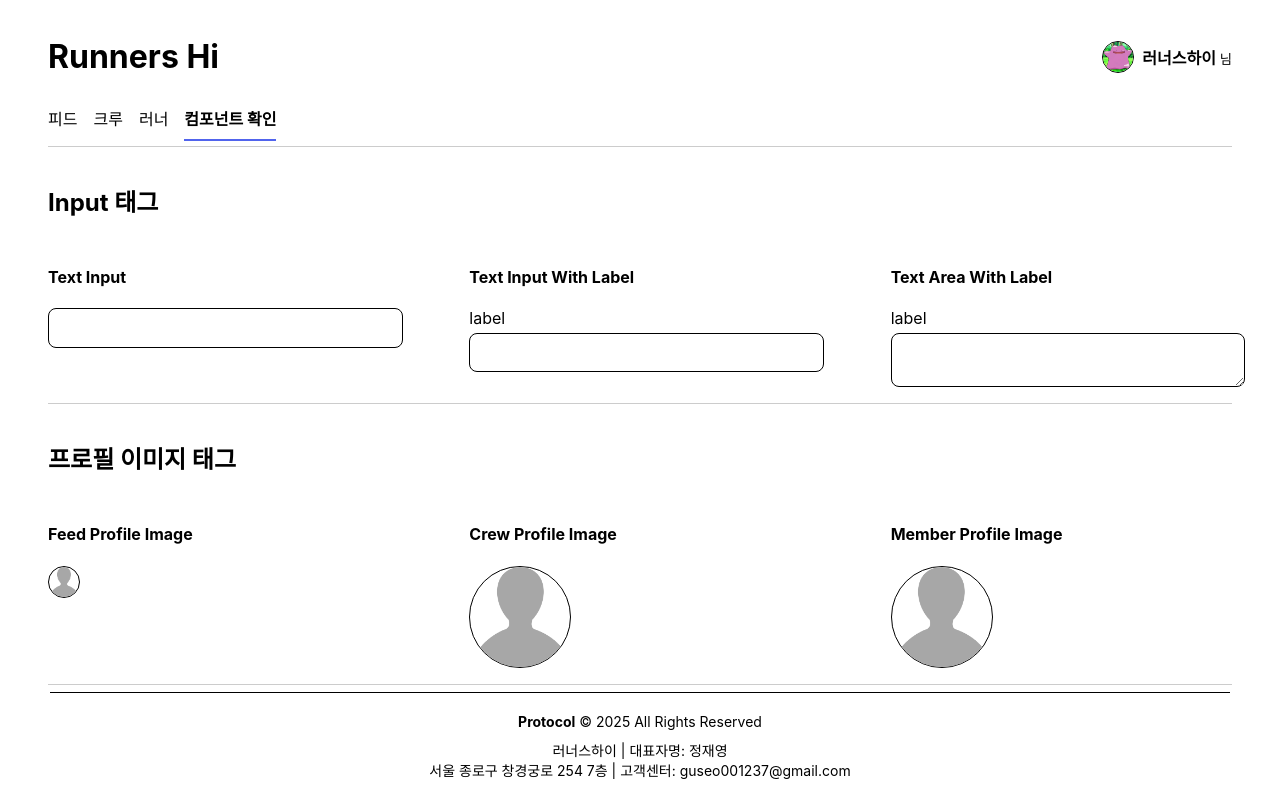
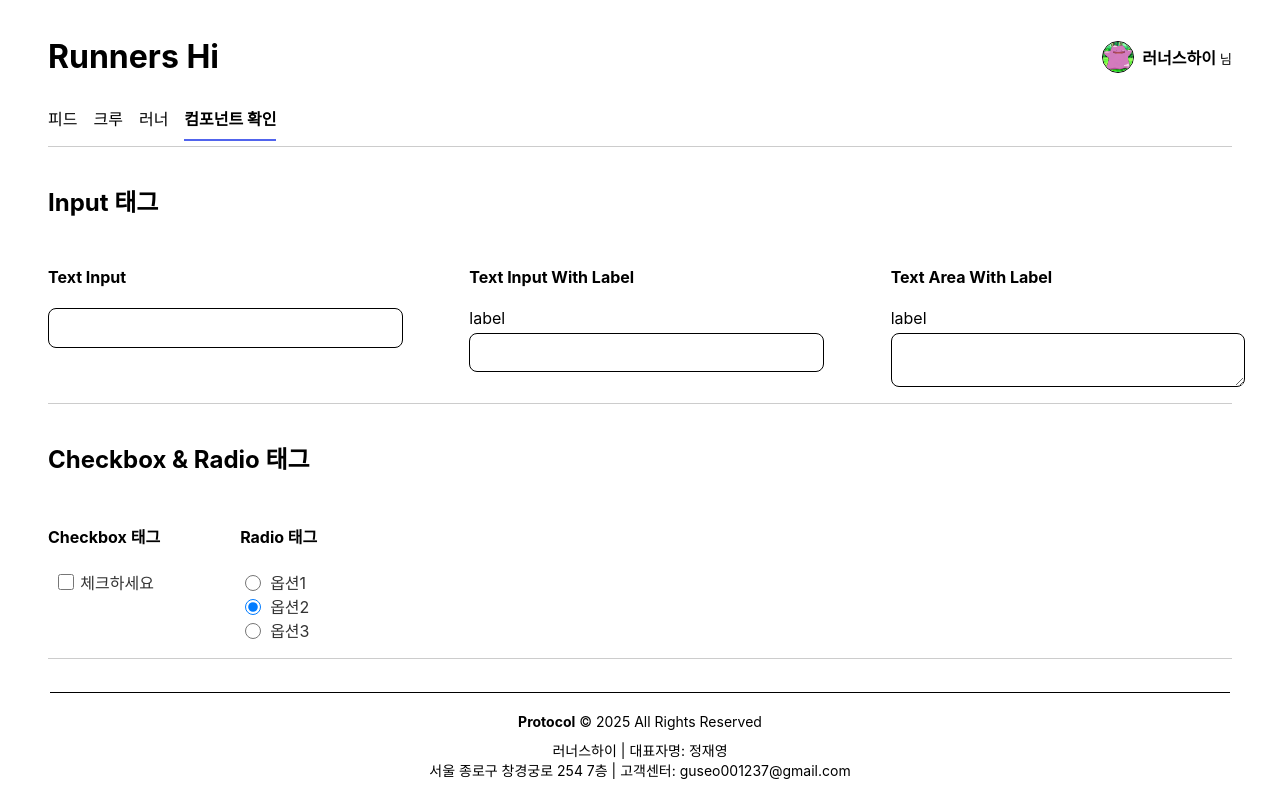
Before and after one commit to RocketDDan/frontend, a React (Create React App) app: page /component in a window 1280 px wide. Built offline with nearby package versions, Linux system fonts and the light colour scheme; no server answers.

Commit message:
add: 추가 생성된 select, radio 컴퍼넌트 화면에 추가

```diff
--- a/src/page/ComponentPage.jsx
+++ b/src/page/ComponentPage.jsx
@@ -1,4 +1,5 @@
 import { TextAreaWithLabel, TextInput, TextInputWithLabel } from "../components/base/Input";
+import { BasicCheckbox } from "../components/base/Checkbox";
 import { FeedProfileImage, CrewProfileImage, MemberProfileImage } from "../components/profile/ProfileImage";
 import { PrimaryBigButton, PrimaryButton, SecondaryBigButton, SecondaryButton } from "../components/base/Button";
 import { BasicTable, TableWithNoLine } from "../components/base/Table";
@@ -7,6 +8,10 @@ import { SquareFeed } from "../components/feed/SquareFeed";
 import MetamongImage from "../assets/images/metamong.jpeg"
 import Coffee from '../example/Coffee';
 import Number from "../example/Number";
+import { BasicRadio } from "../components/base/Radio";
+import Select from "../example/Select";
+import { BasicSelect } from "../components/base/Select";
+import Calculate from "../example/Calculate";
 
 const HomePage = () => {
     return (
@@ -20,64 +25,99 @@ const HomePage = () => {
                 {/* INPUT */}
                 <h2>Input 태그</h2>
                 <div style={{ display: 'flex', justifyContent: 'start', gap: '5rem' }}>
-                    <div style={{ flex: '1'}}>
+                    <div style={{ flex: '1' }}>
                         <h4>Text Input</h4>
                         <TextInput />
                     </div>
-                    <div style={{ flex: '1'}}>
+                    <div style={{ flex: '1' }}>
                         <h4>Text Input With Label</h4>
                         <TextInputWithLabel />
                     </div>
-                    <div style={{ flex: '1'}}>
+                    <div style={{ flex: '1' }}>
                         <h4>Text Area With Label</h4>
                         <TextAreaWithLabel />
                     </div>
                 </div>
-                <hr style={{ border: "none", borderBottom: "1px solid #ccc", margin: "8px 0" }}/>
+                <hr style={{ border: "none", borderBottom: "1px solid #ccc", margin: "8px 0" }} />
+
+                {/* check box & radio */}
+                <h2>Checkbox & Radio 태그</h2>
+                <div style={{ display: 'flex', justifyContent: 'start', gap: '5rem' }}>
+                    <div>
+                        <h4>Checkbox 태그</h4>
+                        <BasicCheckbox content="체크하세요" />
+                    </div>
+                    <div>
+                        <h4>Radio 태그</h4>
+                        <BasicRadio content="옵션1" name="option" value="value" />
+                        <BasicRadio content="옵션2" name="option" value="value" defaultChecked={true} />
+                        <BasicRadio content="옵션3" name="option" value="value" />
+                    </div>
+                </div>
+                <hr style={{ border: "none", borderBottom: "1px solid #ccc", margin: "8px 0" }} />
+
+                {/* select  */}
+                <h2>Select 태그</h2>
+                <div style={{ display: 'flex', justifyContent: 'start', gap: '5rem' }}>
+                    <div>
+                        <h4>Select 태그</h4>
+                        <BasicSelect
+                            value="apple"
+                            onChange={alert}
+                            options={[
+                                { value: "orange", label: "오렌지" },
+                                { value: "apple", label: "사과" },
+                            ]} />
+                    </div>
+                </div>
+                <hr style={{ border: "none", borderBottom: "1px solid #ccc", margin: "8px 0" }} />
+
                 {/* 프로필 이미지 */}
                 <h2>프로필 이미지 태그</h2>
                 <div style={{ display: 'flex', justifyContent: 'start', gap: '5rem' }}>
-                    <div style={{ flex: '1'}}>
+                    <div style={{ flex: '1' }}>
                         <h4>Feed Profile Image</h4>
                         <FeedProfileImage />
                     </div>
-                    <div style={{ flex: '1'}}>
+                    <div style={{ flex: '1' }}>
                         <h4>Crew Profile Image</h4>
                         <CrewProfileImage />
                     </div>
-                    <div style={{ flex: '1'}}>
+                    <div style={{ flex: '1' }}>
                         <h4>Member Profile Image</h4>
                         <MemberProfileImage />
                     </div>
                 </div>
-                <hr style={{ border: "none", borderBottom: "1px solid #ccc", margin: "8px 0" }}/>
+                <hr style={{ border: "none", borderBottom: "1px solid #ccc", margin: "8px 0" }} />
+
                 {/* 버튼 */}
                 <h2>button 태그</h2>
                 <div style={{ display: 'flex', justifyContent: 'start', gap: '5rem' }}>
-                    <div style={{ flex: '1'}}>
+                    <div style={{ flex: '1' }}>
                         <h4>Primary Button (90px)</h4>
                         <PrimaryButton width="90px" />
                     </div>
-                    <div style={{ flex: '1'}}>
+                    <div style={{ flex: '1' }}>
                         <h4>Secondary Button (90px)</h4>
                         <SecondaryButton width="90px" />
                     </div>
                 </div>
                 <div style={{ display: 'flex', justifyContent: 'start', gap: '5rem' }}>
-                    <div style={{ flex: '1'}}>
+                    <div style={{ flex: '1' }}>
                         <h4>Primary Big Button (120px)</h4>
                         <PrimaryBigButton width="120px" />
                     </div>
-                    <div style={{ flex: '1'}}>
+                    <div style={{ flex: '1' }}>
                         <h4>Secondary Big Button (120px)</h4>
                         <SecondaryBigButton width="120px" />
                     </div>
                 </div>
-                <hr style={{ border: "none", borderBottom: "1px solid #ccc", margin: "8px 0" }}/>
+                <hr style={{ border: "none", borderBottom: "1px solid #ccc", margin: "8px 0" }} />
+
                 {/* 테이블 */}
                 <h2>table 태그</h2>
                 <div style={{ display: 'flex', justifyContent: 'start', gap: '5rem' }}>
-                    <div style={{ flex: '1'}}>
+                    <div style={{ flex: '1' }}>
                         <h4>테이블</h4>
                         <BasicTable
                             headers={['컬럼1', '컬럼2', '컬럼3', '컬럼4']}
@@ -91,7 +131,7 @@ const HomePage = () => {
                             ]}
                         />
                     </div>
-                    <div style={{ flex: '1'}}>
+                    <div style={{ flex: '1' }}>
                         <h4>선 없는 테이블</h4>
                         <TableWithNoLine
                             headers={['컬럼1', '컬럼2', '컬럼3', '컬럼4']}
@@ -106,17 +146,21 @@ const HomePage = () => {
                         />
                     </div>
                 </div>
-                <hr style={{ border: "none", borderBottom: "1px solid #ccc", margin: "8px 0" }}/>
+                <hr style={{ border: "none", borderBottom: "1px solid #ccc", margin: "8px 0" }} />
+
                 {/* 피드 */}
                 <h2>피드 태그</h2>
                 <div>
                     <h4>사각 피드 (140px)</h4>
                     <SquareFeed url={MetamongImage} />
                 </div>
-                <hr style={{ border: "none", borderBottom: "1px solid #ccc", margin: "8px 0" }}/>
+                <hr style={{ border: "none", borderBottom: "1px solid #ccc", margin: "8px 0" }} />
+
                 {/* 예제 */}
                 <Coffee />
                 <Number />
+                <Select fruit='apple' />
+                <Calculate/>
             </div>
         </div>
     )
```
